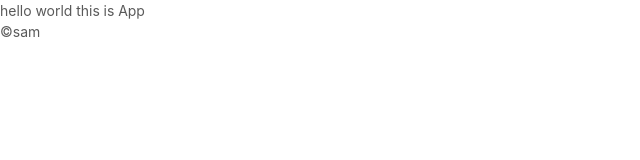
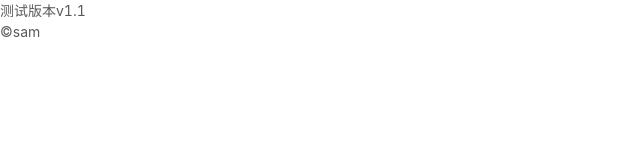
Before and after one commit to winsonfeng/react-blogs, a React (Create React App) app: page /#/admin in a window 1280 px wide. Shown: the top 160 px of the page, without its empty margins (0-640 px from the left). Built offline with nearby package versions, Linux system fonts and the light colour scheme.

Commit message:
测试v1.1

```diff
--- a/src/App.jsx
+++ b/src/App.jsx
@@ -9,7 +9,7 @@ class App extends Component {
     render() {
         return (
             <div className="App">
-                hello world this is App
+                测试版本v1.1
             </div>
         );
     }
```
